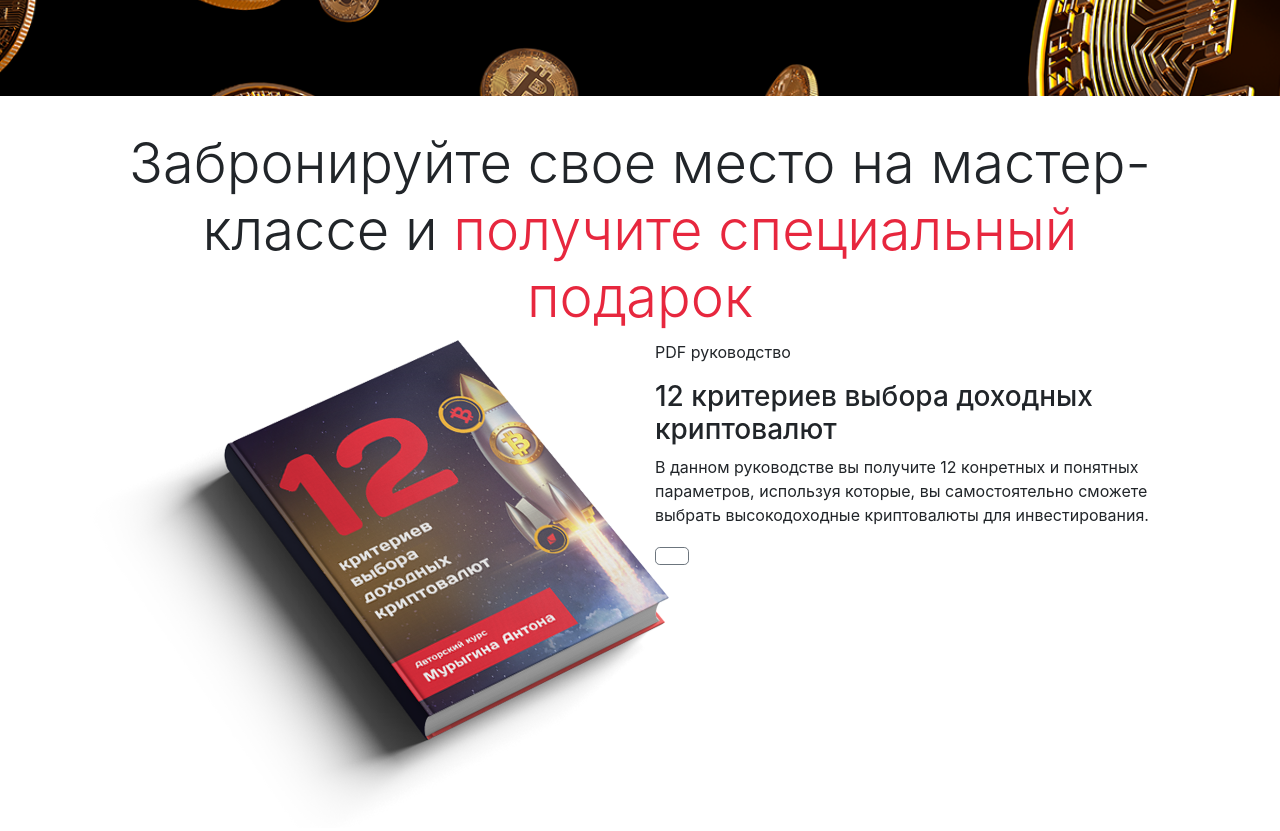
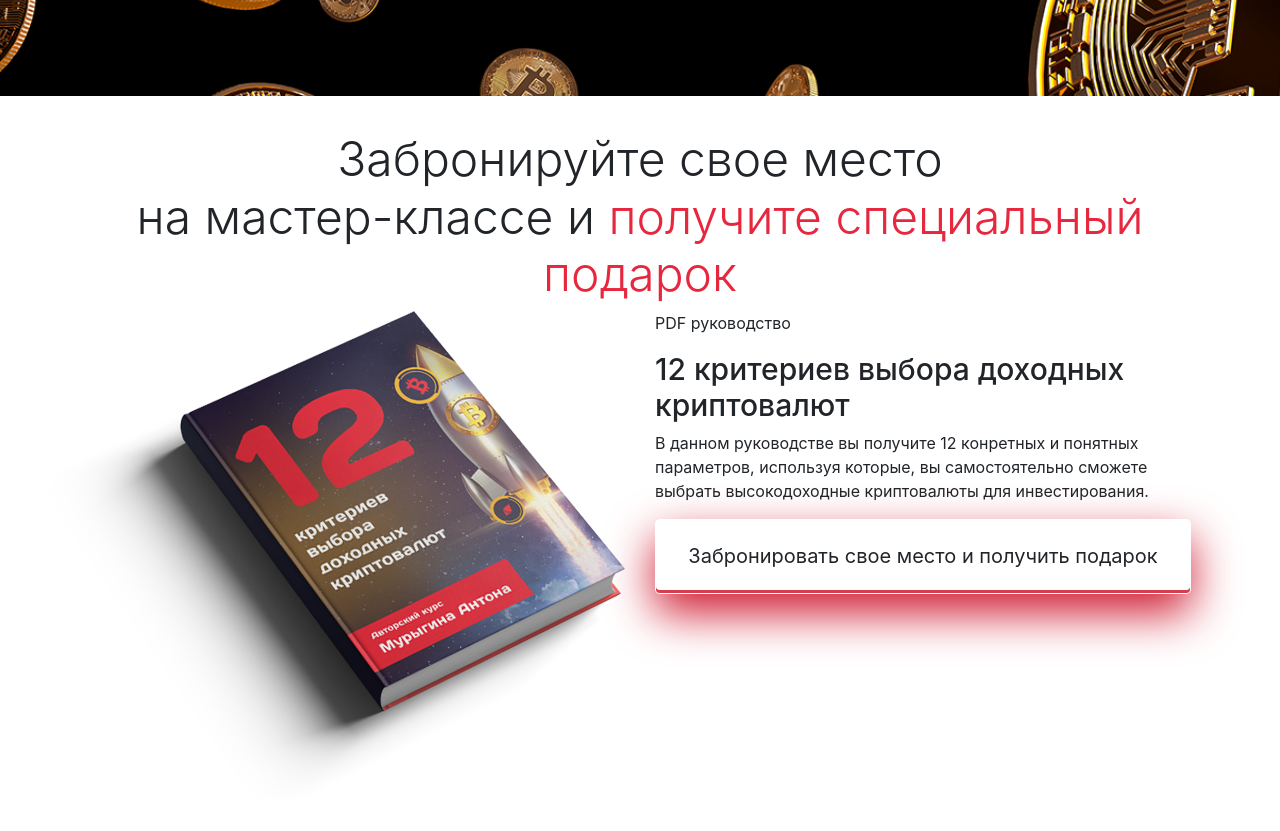
Before and after one commit to coatceatl/bootstrap_responsive, a website built with webpack: page index.html in a window 1280 px wide. Shown: the part 720-1551 px from the top of the page. Built offline with nearby package versions, Linux system fonts and the light colour scheme.

Commit message:
added style for button, added button and changed sizes for h-bootstrap

```diff
--- a/index.html
+++ b/index.html
@@ -58,21 +58,19 @@
         <div class='row'>
           <div class='col-12 text-center'>
             <h2 class='display-4'>
-              Забронируйте свое место на мастер-классе и <span class='red'>получите специальный
+              Забронируйте свое место <br />на мастер-классе и <span class='red'>получите специальный
                 подарок</span>
             </h2>
           </div>
-          <div class='col-xs-12 col-md-9 col-lg-6 text-center'>
+          <div class='col-12 col-md-6 text-center order-image d-flex flex-column align-items-end'>
             <img src='src/img/book.png' alt='book'>
           </div>
-          <div class='col-xs-12 col-md-3 col-lg-6'>
+          <div class='col-12 col-md-6'>
             <p>PDF руководство</p>
             <h3>12 критериев выбора доходных криптовалют</h3>
             <p>В данном руководстве вы получите 12 конретных и понятных параметров, используя
             которые, вы самостоятельно сможете выбрать высокодоходные криптовалюты для инвестирования.</p>
-            <a href='#'>
-              <button type='button' class='btn btn-outline-secondary btn-lg'></button>
-            </a>
+            <button type='button' class='btn btn-lg button'>Забронировать свое место и получить подарок</button>
           </div>
         </div>
       </div>
--- a/src/scss/_base.scss
+++ b/src/scss/_base.scss
@@ -1,5 +1,11 @@
 section {
   padding: 50px 0;
+}
+.button {
+  width: 536px;
+  height: 75px;
+  box-shadow: 0 19px 46px #cf182e, inset 0 -3px 0 #d73e4d;
+  background-color: #e7273e;
 }
 .visibility {
   z-index: 10;
--- a/src/scss/_custom.scss
+++ b/src/scss/_custom.scss
@@ -1,4 +1,7 @@
 @import url('https://fonts.googleapis.com/css?family=Poppins:400,500,700');
+
+$h3-font-size: 1.875rem;
+$display4-size: 3rem;
 
 @import '_base.scss';
 @import '_header.scss';
```
Also changed, not shown: dist/main.css.
